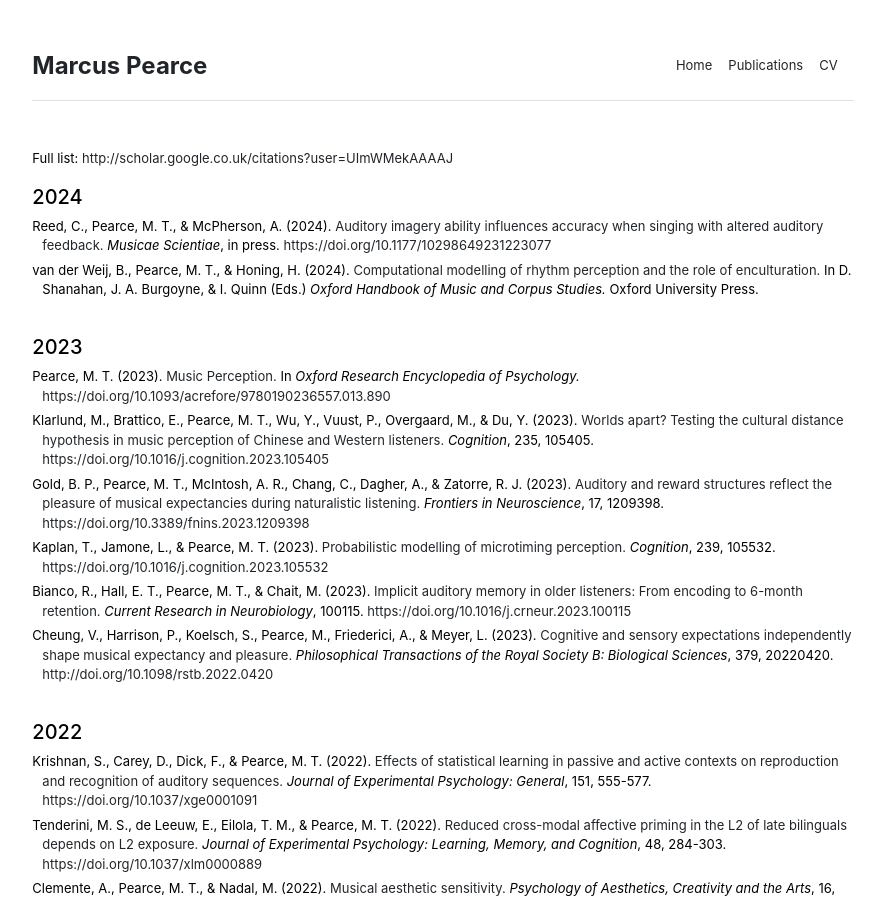
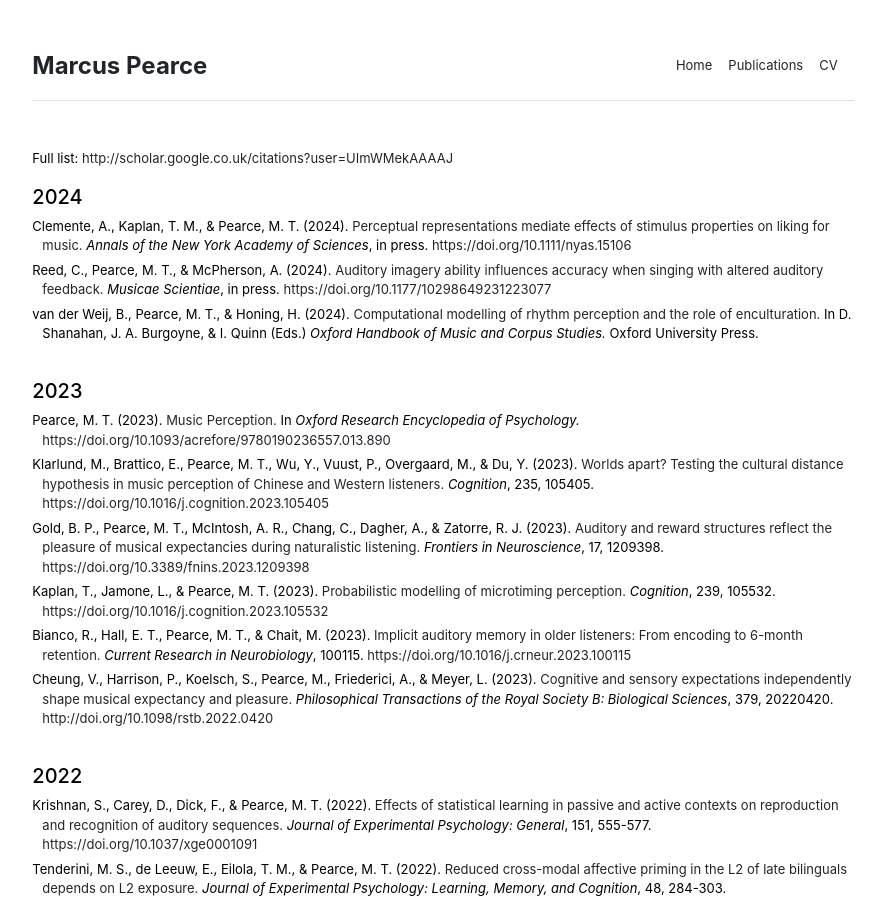
Before and after one commit to mtpearce/mtpearce.github.io, a Jekyll site: the page built from publications.md, in a window 1280 px wide and 900 px high. Shown: the whole window, without its empty margins (197-1079 px from the left). Built offline with Jekyll 4.4.1, drawn with Linux system fonts in a browser that asks for light colours.

Commit message:
Add new paper.

```diff
--- a/publications.md
+++ b/publications.md
@@ -8,6 +8,8 @@ title: "Publications"
 <h5>2024</h5>
 
 <ul class="publications">
+
+<li>Clemente, A., Kaplan, T. M., & Pearce, M. T. (2024). <a href="">Perceptual representations mediate effects of stimulus properties on liking for music.</a> <i>Annals of the New York Academy of Sciences</i>, in press. <a href="https://doi.org/10.1111/nyas.15106">https://doi.org/10.1111/nyas.15106</a></li>
 
 <li>Reed, C., Pearce, M. T., & McPherson, A. (2024). <a href="">Auditory imagery ability influences accuracy when singing with altered auditory feedback.</a> <i>Musicae Scientiae</i>, in press. <a href="https://doi.org/10.1177/10298649231223077">https://doi.org/10.1177/10298649231223077</a></li>
 
```
Also changed, not shown: 1 other file.
